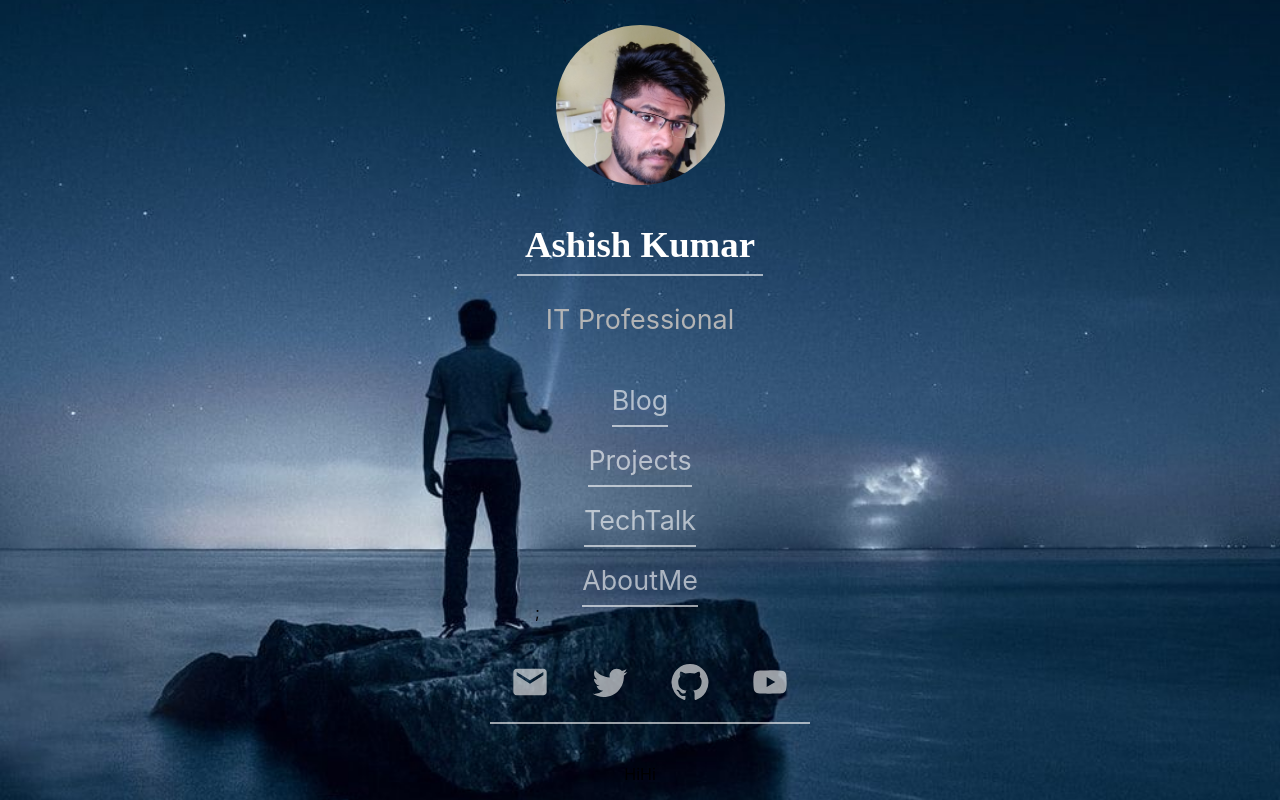
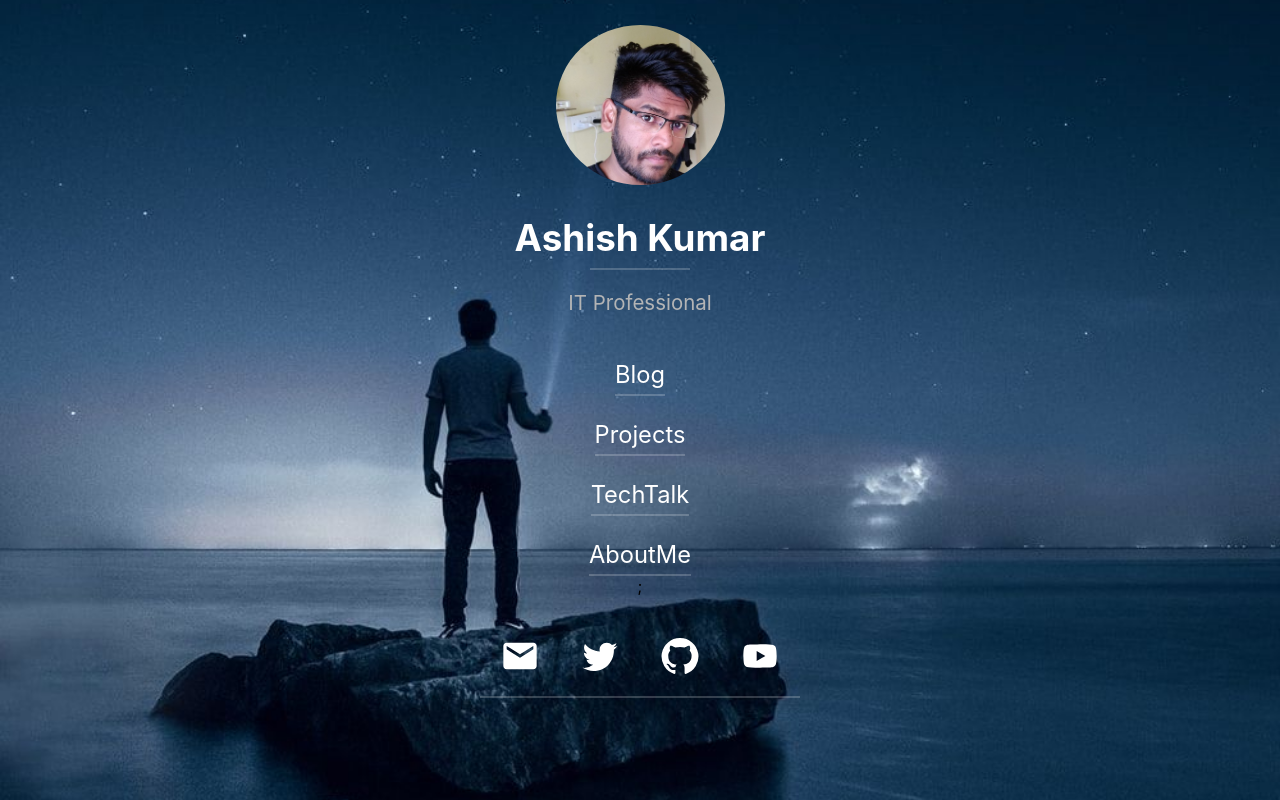
Before and after one commit to ashishkrr/mywebsite, a React (Create React App) app: page / in a window 1280 px wide. Built offline with nearby package versions, Linux system fonts and the light colour scheme.

Commit message:
updated script

```diff
--- a/package.json
+++ b/package.json
@@ -8,6 +8,7 @@
     "@mui/icons-material": "^5.5.1",
     "@mui/material": "^5.5.3",
     "@mui/styled-engine-sc": "^5.5.2",
+    "@reduxjs/toolkit": "^1.8.1",
     "@testing-library/jest-dom": "^5.16.2",
     "@testing-library/react": "^12.1.4",
     "@testing-library/user-event": "^13.5.0",
@@ -17,7 +18,9 @@
     "@types/react-dom": "^17.0.14",
     "react": "^17.0.2",
     "react-dom": "^17.0.2",
+    "react-redux": "^8.0.0",
     "react-scripts": "5.0.0",
+    "redux": "^4.2.0",
     "styled-components": "^5.3.5",
     "typescript": "^4.6.2",
     "web-vitals": "^2.1.4"
--- a/src/App.css
+++ b/src/App.css
@@ -1,3 +1,5 @@
+@import url("https://fonts.googleapis.com/css2?family=Poppins:100, 200, 300, 400, 500, 600, 700, 800, 900");
+
 .App {
   text-align: center;
 }
@@ -36,3 +38,7 @@
     transform: rotate(360deg);
   }
 }
+
+.font-text {
+  font-family: 'Poppins' sans-serif;
+}
--- a/src/App.tsx
+++ b/src/App.tsx
@@ -1,7 +1,18 @@
-import React from 'react';
+import React, { createContext } from 'react';
 import logo from './logo.svg';
 import './App.css';
 import { Home } from './pages/Home';
+import { store } from './redux/reducer/store';
+import { Provider } from 'react-redux';
+
+const data = {
+  "name": "ashish",
+  "roll": "016"
+}
+
+store.subscribe(() => console.log(store.getState()))
+
+export const userData = createContext(data)
 
 function App() {
   return (
@@ -21,7 +32,9 @@ function App() {
     //     </a>
     //   </header>
     // </div>
-    <Home />
+    <Provider store={store}>
+      <Home />
+    </Provider>
   );
 }
 
--- a/src/components/ContactWay.tsx
+++ b/src/components/ContactWay.tsx
@@ -12,53 +12,12 @@ export default function ContactWay() {
     <div style={{
         display: "flex",
         flex: 1,
-        justifyContent: "space-around",
-        width: "300px",
+        justifyContent: "center",
         padding: 20
       }}>
-        {icons.map((icon, index) => {
-          return <DisplayIcon key={index} icon={icon} />
-        })}
-      {/* <MailIcon style={{
-          color:'white',
-          fontSize: 40,
-          borderBlockEnd: "2px solid white",
-          padding: 20,
-          opacity: borderStyleOpacity.opacity,
-        }}
-        onMouseEnter={(event) => hoverOnText()}
-        onMouseLeave={(event) => hoverOutText()}
-      />
-      <TwitterIcon style={{
-          color:'white',
-          fontSize: 40,
-          borderBlockEnd: "2px solid white",
-          padding: 20,
-          opacity: borderStyleOpacity.opacity,
-        }}
-        onMouseEnter={(event) => hoverOnText()}
-        onMouseLeave={(event) => hoverOutText()}
-      />
-      <GitHubIcon style={{
-          color:'white',
-          fontSize: 40,
-          borderBlockEnd: "2px solid white",
-          padding: 20,
-          opacity: borderStyleOpacity.opacity,
-        }}
-        onMouseEnter={(event) => hoverOnText()}
-        onMouseLeave={(event) => hoverOutText()}
-      />
-      <YouTubeIcon style={{
-          color:'white',
-          fontSize: 40,
-          borderBlockEnd: "2px solid white",
-          padding: 20,
-          opacity: borderStyleOpacity.opacity
-        }}
-        onMouseEnter={(event) => hoverOnText()}
-        onMouseLeave={(event) => hoverOutText()}
-      /> */}
+      {icons.map((icon, index) => {
+        return <DisplayIcon key={index} icon={icon} />
+      })}
     </div>
   )
 }
@@ -70,9 +29,8 @@ const DisplayIcon = (props: any) => {
         style={{
           color:'white',
           fontSize: 40,
-          borderBlockEnd: "2px solid white",
-          padding: 20,
-          opacity: borderStyleOpacity.opacity
+          borderBlockEnd: `2px solid rgba(255, 255, 255, ${borderStyleOpacity.opacity})`,
+          padding: 20
         }}
         onMouseEnter={() => hoverOnText()}
         onMouseLeave={() => hoverOutText()}
--- a/src/components/ContentList.tsx
+++ b/src/components/ContentList.tsx
@@ -1,4 +1,5 @@
-import React from 'react'
+import React, { useContext } from 'react'
+import { userData } from '../App'
 import { ChangeStyleOnHover } from '../hooks/common'
 
 interface ContentListProps {
@@ -7,7 +8,9 @@ interface ContentListProps {
 }
 
 export const ContentList: React.FunctionComponent<ContentListProps> = ({label, labelStyle}) =>  {
-  const { borderStyleOpacity, hoverOnText, hoverOutText } = ChangeStyleOnHover()
+
+  const { borderStyleOpacity, hoverOnText, hoverOutText } = ChangeStyleOnHover();
+
   return (
     <div style={{
         display: "flex",
@@ -20,18 +23,18 @@ export const ContentList: React.FunctionComponent<ContentListProps> = ({label, l
       }}
     >
       <div style={{
-        borderBlockEnd: "2px solid white",
-        opacity: borderStyleOpacity.opacity,
-        height: 68
+        borderBlockEnd: `2px solid rgba(255, 255, 255, ${borderStyleOpacity.opacity})`,
+        height: 58
       }}
       onMouseEnter={(event) => hoverOnText()}
       onMouseLeave={(event) => hoverOutText()}
       >
         <p style={{
-            fontSize: "1.68em",
+            fontSize: "1.48em",
             color: "white",
             opacity: "revert",
-            cursor: "pointer"
+            cursor: "pointer",
+            textAlign: "center"
           }}>{label}
         </p>
       </div>
--- a/src/components/Photo.tsx
+++ b/src/components/Photo.tsx
@@ -8,7 +8,7 @@ export const Photo = () => {
             width: 9,
             backgroundColor: "red",
             borderRadius: "50%",
-            marginTop: 25,
+            margin: "25px auto auto auto",
             padding: 80,
             backgroundImage: `url(${profilePhoto})`,
             backgroundSize: 'cover',
--- a/src/hooks/common.tsx
+++ b/src/hooks/common.tsx
@@ -2,14 +2,14 @@ import React, { useState } from 'react'
 
 export const ChangeStyleOnHover = () => {
 
-    const [borderStyleOpacity, setBorderStyleOpacity] = useState({opacity: 0.6});
+    const [borderStyleOpacity, setBorderStyleOpacity] = useState({opacity: 0.2});
 
     const hoverOnText = () => {
         setBorderStyleOpacity({opacity: 1})
     }
 
     const hoverOutText = () => {
-        setBorderStyleOpacity({opacity: 0.6})
+        setBorderStyleOpacity({opacity: 0.2})
     }
     return { borderStyleOpacity, hoverOnText, hoverOutText }
 }
--- a/src/pages/Home.tsx
+++ b/src/pages/Home.tsx
@@ -5,51 +5,122 @@ import ContactWay from '../components/ContactWay'
 import { ContentList } from '../components/ContentList'
 import { Photo } from '../components/Photo'
 import { ChangeStyleOnHover } from '../hooks/common'
+import MenuRoundedIcon from '@mui/icons-material/MenuRounded';
+import BrightnessMediumRoundedIcon from '@mui/icons-material/BrightnessMediumRounded';
+import SearchIcon from '@mui/icons-material/Search';
+import GitHubIcon from '@mui/icons-material/GitHub';
+import { useDispatch, useSelector } from 'react-redux'
+import { incrementScore } from '../redux/reducer/incrementScore';
+import "../App.css"
+import { padding } from '@mui/system'
 
 const pages = ['Blog', 'Projects', 'TechTalk', 'AboutMe']
+const icons = [MenuRoundedIcon, BrightnessMediumRoundedIcon, SearchIcon]
 
 export const Home = () => {
-    const [flex, setFlex] = useState(1);
-    const [position, setPosition] = useState("center");
+    const countNumb = useSelector((state) => console.log(state));
+    const dispatch = useDispatch();
+    const [flex, setFlex] = useState("center");
+    const [sectionWidth, setSectionWidth] = useState("100%");
     const changeView=() => {
-        setFlex(3);
-        setPosition("")
+        setFlex("flex-start");
+        setSectionWidth("350px")
     }
   return (
+    <div style={{display: "flex", flex: 1, flexDirection: "row", justifyContent: flex}}>
         <div
             onScroll={changeView}
             style={{
-            display: "flex",
-            flex: 1,
-            flexDirection: "column",
-            alignItems: "center",
                 backgroundImage: `url(${LandingBg})`,
                 height: "100vh",
-            width: "100vw",
+                width: sectionWidth,
                 overflow: "auto",
                 backgroundSize: "cover",
-            backgroundPosition: "center"
+                backgroundPosition: "center",
+                boxShadow: '0px 10px 10px 10px #E6E6E6'
             }}
         >
             <Photo />
             <ProfileName />
-    <p style={{
-        fontSize: "1.68em",
-        color: "#B3B4B5"
+            <p className='font-text' style={{
+                fontSize: "1.28em",
+                color: "#B3B4B5",
+                textAlign: "center"
             }}>IT Professional</p>
             <ListOFPageNav />
             <ContactWay />
             <div>
+                {/* <p>HiHi</p>
                 <p>HiHi</p>
-        <p>HiHi</p>
-        <p>HiHi</p>
+                <p>HiHi</p> */}
             </div>
+        </div>
+        {
+        flex == "flex-start" ?
+            <div style={{display: "flex", flex: 1, flexDirection: "column", marginInline: "75px"}}>
+                <div onClick={() => console.log()} style={{backgroundColor: "white", position: "absolute", right: 0, height: 90}}>
+                    <GitHubIcon style={{color: "grey", fontSize: 30, padding: 20, cursor: "pointer"}} />
+                </div>
+                <div style={{display: "flex", flexDirection: "row", height: 90, justifyContent: "end", width: "100%"}}>
+                    {/* <div style={{flex: 1, backgroundColor: "white", display: "flex", alignItems: "center"}}></div> */}
+                    <div
+                        style={{
+                            flex: 10,
+                            display: "flex",
+                            backgroundColor: "white",
+                            alignItems: "center",
+                            boxShadow: '0px 25px 5px -5px rgba(136, 136, 136, 0.3)'
+                        }}>
+                            {icons.map((icon, index) => {
+                                return <DisplayIcon key={index} icon={icon} />
+                        })}
+                    </div>
+                </div>
+                <div  style={{marginTop: 20, padding: 15}} className='page-content'>
+                    <header>
+                        <h1 className="page-title">Hi there!</h1>
+                        <div
+                            style={{
+                                borderBlockEnd: `1px solid rgba(163, 163, 163, 0.3)`,
+                            }} className="hr pb0">
+                        </div>
+                    </header>
+                    <p
+                        style={{
+                            fontFamily: 'Noto Sans, Helvetica, Arial, sans-serif',
+                            lineHeight: 1.5,
+                            fontSize: "1.1rem",
+                            fontWeight: 400,
+                            color: 'rgb(51, 51, 51)'
+                        }}><strong>Welcome!</strong> My name is <strong>Ashish Kumar</strong>, I’m an IT Professional and this site is my <strong>open book</strong> where I <strong>express myself</strong> and <strong>share my ideas, experience and knowledge</strong>. I hope you find the material and content useful. Any <strong>feedback</strong> is always more than welcome. <strong>Enjoy your stay!</strong>
+                    </p>
+                    <div
+                        style={{
+                            borderLeftWidth: "0.4rem",
+                            borderLeftColor: "rgb(235,235,235)",
+                            borderLeft: '0.4rem solid rgb(235,235,235)',
+                            position: "relative",
+                            left: "-1rem"
+                        }}>
+                        <p style={{
+                            fontFamily: 'Noto Sans, Helvetica, Arial, sans-serif',
+                            lineHeight: 1.7,
+                            fontSize: "1.2rem",
+                            fontWeight: 400,
+                            color: 'rgb(119, 119, 119)',
+                            padding: 10
+                        }}>“If someone is in need, lend them a helping hand. Do not wait for a thank you.”</p>
+                    </div>
+                </div>
+            </div>
+            : <></>
+        }
     </div>
   )
 }
 
 const ListOFPageNav = () => {
-    return <div>
+    return <div style={{display: "flex", flexDirection: "column", justifyContent: "center", alignItems: "center"}}>
         {pages.map((page, index) => {
             return <ContentList key={index} label={page} />
         })};
@@ -62,20 +133,23 @@ export const ProfileName = () => {
         <div style={{marginTop: 30}}
             onMouseEnter={(event) => hoverOnText()}
             onMouseLeave={(event) => hoverOutText()}
-
         >
             <h2
+                className='font-text'
                 style={{
                     color: "white",
-                    fontFamily: `'Oxygen', 'sans-serif'`,
                     fontSize: "2.3em",
-                    margin: 8
+                    fontWeight: 700,
+                    margin: 8,
+                    textAlign: "center"
                 }}
             >Ashish Kumar</h2>
             <div
                 style={{
                     borderBlockEnd: "2px solid white",
-                    opacity: borderStyleOpacity.opacity
+                    opacity: borderStyleOpacity.opacity,
+                    width: '100px',
+                    margin: '0 auto'
                 }}
             >
         </div>
@@ -83,3 +157,32 @@ export const ProfileName = () => {
 
     )
 }
+
+const DisplayIcon = (props: any) => {
+    return <div
+    onMouseOver={(event) => {
+        event.currentTarget.style.background = "linear-gradient(to right, rgba(255, 255, 255, 1), rgba(136, 136, 136, 0.1))"
+    }}
+
+    onMouseOut={(event) => {
+        event.currentTarget.style.background = "white"
+    }}
+
+    style={{
+        height: "100%",
+        display: "flex",
+        alignItems: "center",
+        border: "1px #888888",
+        borderColor: "#888888",
+        borderRightStyle: "solid",
+        cursor: "pointer"
+    }}>
+      <props.icon
+        style={{
+          color:'rgba(136, 136, 136, 0.5)',
+          fontSize: 25,
+          padding: 15
+        }}
+      />
+    </div>
+}
--- /dev/null
+++ b/src/redux/actions/actions.tsx
@@ -0,0 +1,5 @@
+export const incrementNumber = () => {
+    return {
+        type : "INCREMENTSCORE"
+    }
+}
--- /dev/null
+++ b/src/redux/reducer/incrementScore.tsx
@@ -0,0 +1,5 @@
+const initialState = 0;
+
+export const incrementScore = (state = initialState) => {
+    return state + 1;
+}
--- /dev/null
+++ b/src/redux/reducer/index.tsx
@@ -0,0 +1,6 @@
+import { combineReducers } from "@reduxjs/toolkit";
+import { incrementScore } from "./incrementScore";
+
+// export const rootReducer = combineReducers({
+//     incrementScore
+// });
--- /dev/null
+++ b/src/redux/reducer/store.tsx
@@ -0,0 +1,11 @@
+
+import { configureStore } from "@reduxjs/toolkit";
+import { createStoreHook } from "react-redux";
+import { incrementScore } from "./incrementScore";
+
+
+export const store  = configureStore({
+    reducer: {
+        counter : incrementScore
+    }
+});
```
Also changed, not shown: 1 other file (tests, documents, lock files or other folders). Lines whose indentation alone changed are shown as unchanged.
